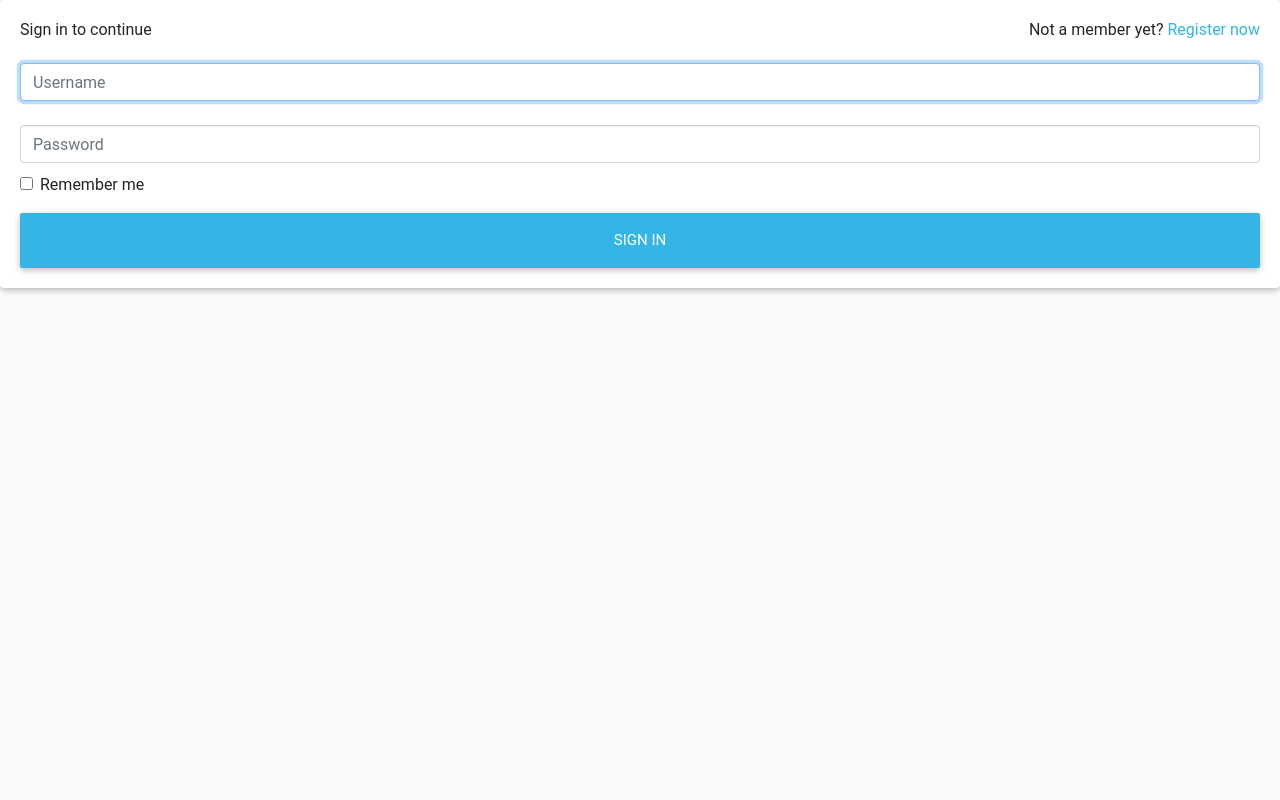
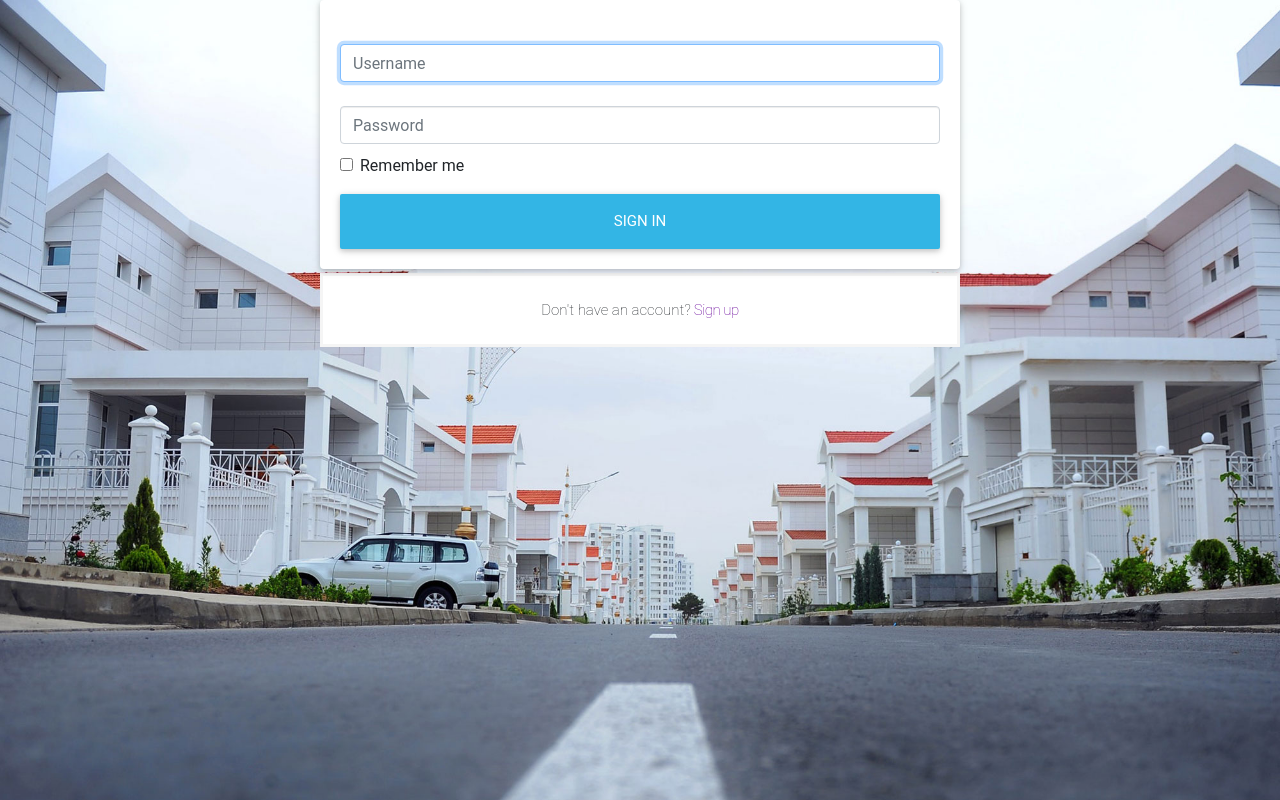
Before and after one commit to D-Kamunya/hood_watch, a Django app: page /accounts/login in a window 1280 px wide. Run offline with Django 3.2, Linux system fonts and the light colour scheme; some libraries are stand-ins or nearby versions.

Commit message:
Change login page styling

```diff
--- a/static/css/auth.css
+++ b/static/css/auth.css
@@ -21,7 +21,16 @@ table, caption, tbody, tfoot, thead, tr, th, td {
 body{
   background: #FAFAFA;
 }
-
+.auth{
+  position:relative;
+  background-image: url("../img/bg_1.jpg");
+  background-position: 50% 0%;
+  background-size: cover;
+  background-repeat: no-repeat;
+  width: 100%;
+  height: 100%;
+  min-height: 100vh;
+}
 #content{
   background: white;
   border:  solid #F5F5F5;
--- a/users/templates/registration/base.html
+++ b/users/templates/registration/base.html
@@ -26,8 +26,10 @@
 </head>
 
 <body>
+<div class="auth">
+  {% block content %}  {%endblock%}
+</div>
 
-  {% block content %}  {%endblock%}
 
 
   {% block scripts %}
--- a/users/templates/registration/login_form.html
+++ b/users/templates/registration/login_form.html
@@ -1,8 +1,7 @@
 {%extends "registration/base.html"%}
 {%block content%}
-<div class="card m-auto content">
+<div style="margin-top: 2rem;width: 50vw;" class="card m-auto content">
     <div class="card-body">
-        <h6 class="card-title"><span class="align-left">Sign in to continue</span> <span style="float:right">Not a member yet? <a href="{%url 'register_user'%}" class="text-info">Register now</a></span></h5>
         <form class="form-signin" method="POST">
             {% csrf_token %}
             <label for="username" class="sr-only">Username</label>
@@ -18,5 +17,8 @@
         </form>
     </div>
 </div>
+<div style="width:50vw" id = "no_account">
+    <h4>Don't have an account?<a href="{% url 'register_user' %}"> Sign up</a></h4>
+</div>
 
 {%endblock%}
--- a/users/templates/registration/registration_form.html
+++ b/users/templates/registration/registration_form.html
@@ -18,7 +18,7 @@
   </form>
 </section>
 <div id = "no_account">
-    <h4>Have an account?<a href="{% url 'home_page' %}"> Log in</a></h4>
+    <h4>Have an account?<a href="{% url 'user_login' %}"> Log in</a></h4>
 </div>
 
 
```
